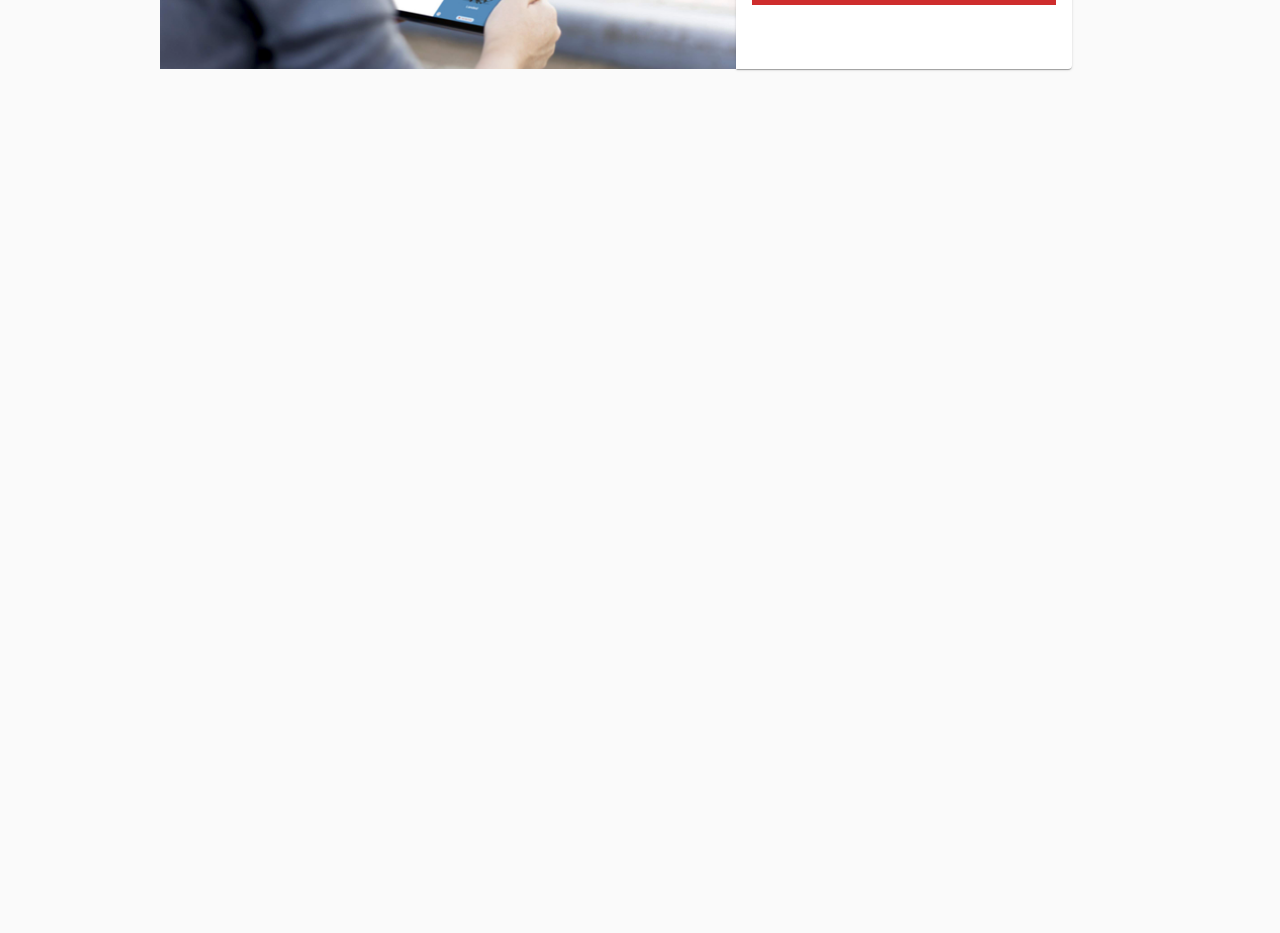
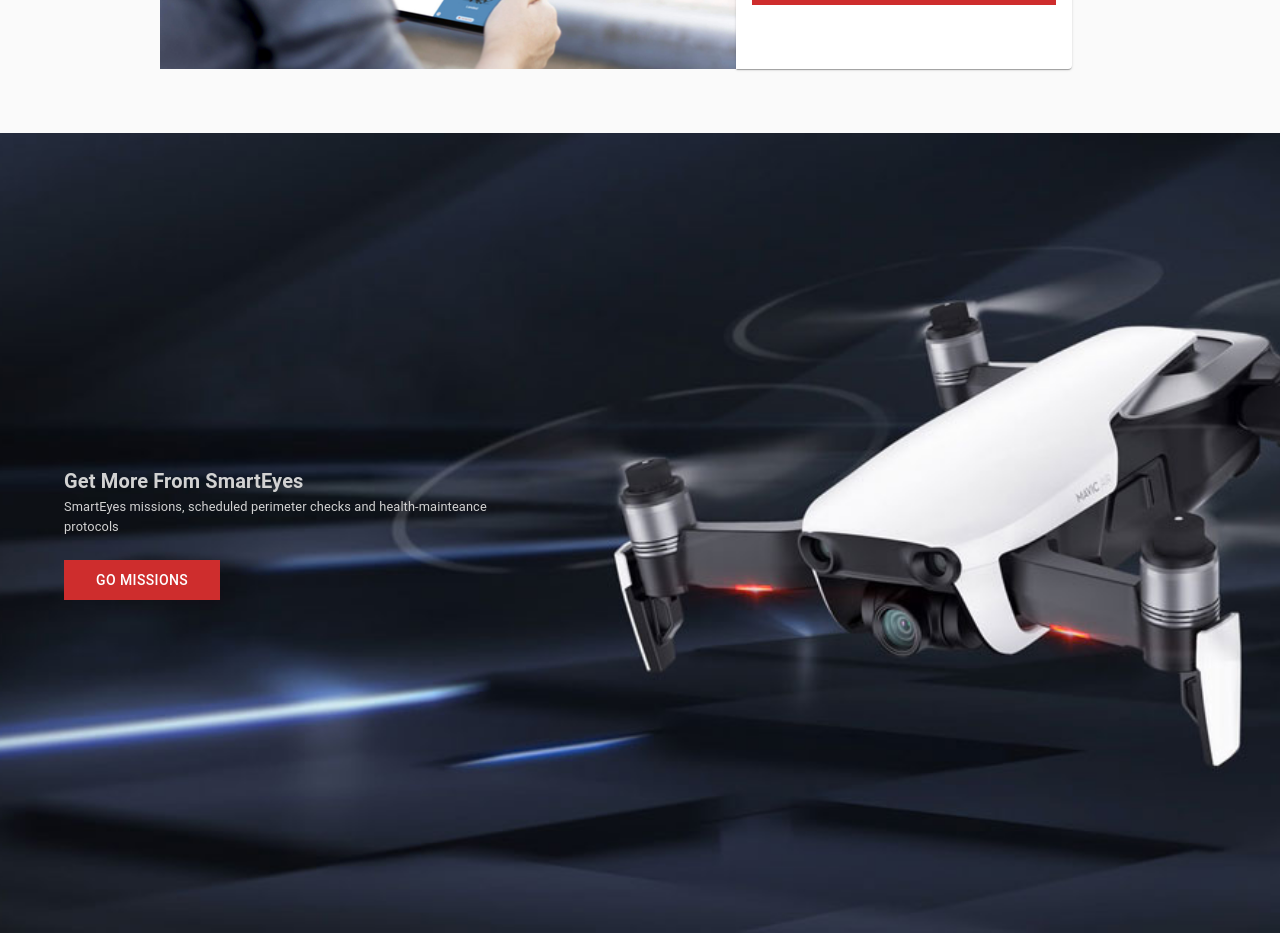
Before and after one commit to techam-group/thirdEye_client, a React (Create React App) app: page / in a window 1280 px wide. Shown: the part 1820-2753 px from the top of the page. Before the commit the page ends 1953 px from the top, so only its background shows below. Built offline with nearby package versions, Linux system fonts and the light colour scheme.

Commit message:
finish with missions

```diff
--- a/src/pages/index.jsx
+++ b/src/pages/index.jsx
@@ -103,6 +103,15 @@
         </Grid>
       </div>
 
+      <Grid item className={classes.sme__missions}>
+        <section data-sme-mission>
+          <Typography variant="h6">Get More From SmartEyes</Typography>
+          <Typography data-sme-lead>
+            SmartEyes missions, scheduled perimeter checks and health-mainteance protocols
+          </Typography>
+          <Button className={classes.button}>Go Missions</Button>
+        </section>
+      </Grid>
     </Grid>
   )
 }
--- a/src/styles/landing/index.styles.js
+++ b/src/styles/landing/index.styles.js
@@ -3,6 +3,7 @@
 import DeployImage from '../../assets/drone_mission.jpg'
 import ControlImage from '../../assets/control.png'
 import MonitorImage from '../../assets/monitor.jpg'
+import MissionsImage from '../../assets/missions.jpg'
 
 export const useStyles = makeStyles(theme => ({
   root: {
@@ -181,5 +182,40 @@
       width: '60%',
       height: '18rem'
     },
-  }
+  },
+  sme__missions: {
+    height: '100vh',
+    width: '100%',
+    display: 'flex',
+    justifyContent: 'start',
+    alignItems: 'center',
+    paddingLeft: theme.spacing(8),
+    backgroundImage: `url(${MissionsImage})`,
+    backgroundRepeat: 'no-repeat',
+    backgroundSize: 'cover',
+    backgroundPosition: 'center center',
+    backgroundAttachment: 'fixed',
+
+    '& [data-sme-mission]': {
+      width: '35%',
+      color: '#D2D2D2',
+
+      '& h6': {
+        fontWeight: 600
+      },
+
+      '& [data-sme-lead]': {
+        fontSize: '0.8rem',
+        paddingBottom: theme.spacing(3)
+      },
+
+      '& button': {
+        backgroundColor: '#CE2D2D',
+
+        '&:hover': {
+          opacity: 0.7
+        }
+      }
+    }
+  },
 }))
```
Also changed, not shown: src/assets/missions.jpg (added).
